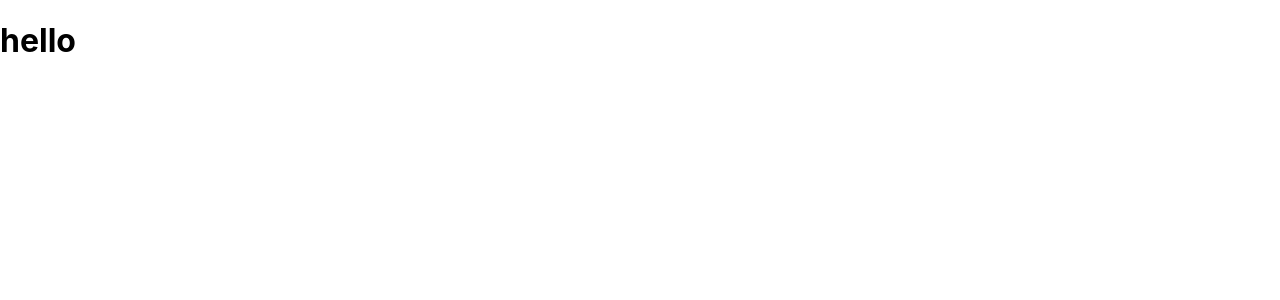
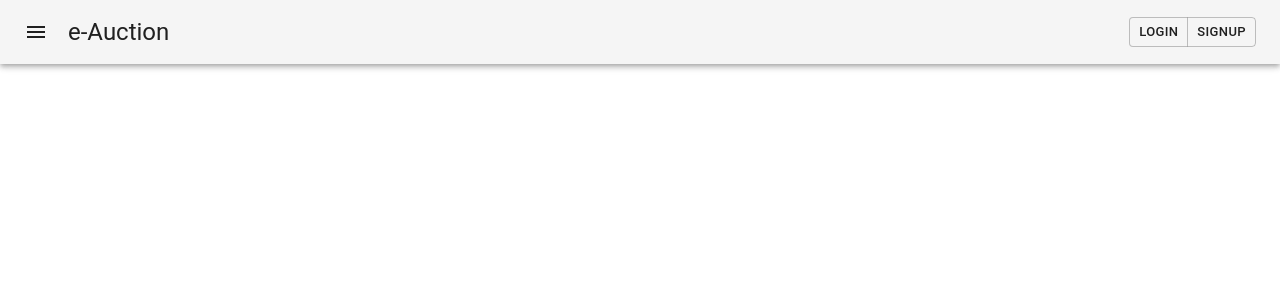
Before and after one commit to RR190701/e-Auction, a React (Create React App) app: page / in a window 1280 px wide. Shown: the top 300 px of the page. Built offline with nearby package versions, Linux system fonts and the light colour scheme.

Commit message:
added a nav-bar

```diff
--- a/package.json
+++ b/package.json
@@ -3,6 +3,8 @@
   "version": "0.1.0",
   "private": true,
   "dependencies": {
+    "@material-ui/core": "^4.11.2",
+    "@material-ui/icons": "^4.11.2",
     "@testing-library/jest-dom": "^5.11.9",
     "@testing-library/react": "^11.2.3",
     "@testing-library/user-event": "^12.6.0",
--- a/src/App.js
+++ b/src/App.js
@@ -1,12 +1,14 @@
 import React from "react";
-
+import TopMenu from "./components/TopMenu";
 
 const App = () => {
-  return (
-    <h1>
-    hello
-    </h1>
-  );
+
+ return(
+   <React.Fragment>
+     <TopMenu></TopMenu>
+   </React.Fragment>
+ );
+
 }
 
 export default App;
--- /dev/null
+++ b/src/components/TopMenu.js
@@ -0,0 +1,48 @@
+import React from 'react';
+import { makeStyles } from '@material-ui/core/styles';
+import AppBar from '@material-ui/core/AppBar';
+import Toolbar from '@material-ui/core/Toolbar';
+import Typography from '@material-ui/core/Typography';
+import Button from '@material-ui/core/Button';
+import IconButton from '@material-ui/core/IconButton';
+import MenuIcon from '@material-ui/icons/Menu';
+
+import ButtonGroup from '@material-ui/core/ButtonGroup';
+
+const useStyles = makeStyles((theme) => ({
+  root: {
+    flexGrow: 1,
+  },
+  menuButton: {
+    marginRight: theme.spacing(1),
+  },
+  title: {
+    flexGrow: 1,
+  },
+}));
+
+
+const TopMenu = () => {
+    const classes = useStyles();
+
+    return (
+  <div className={classes.root}>
+        <AppBar position="static" color="default">
+          <Toolbar>
+            <IconButton edge="start" className={classes.menuButton} color="inherit" aria-label="menu">
+              <MenuIcon />
+            </IconButton>
+            <Typography variant="h5" className={classes.title}>
+              e-Auction
+            </Typography>
+            <ButtonGroup size="small" aria-label="small outlined button group">
+  <Button>Login</Button>
+  <Button>Signup</Button>
+</ButtonGroup>
+          </Toolbar>
+        </AppBar>
+      </div>
+    );
+}
+
+export default TopMenu;
```
Also changed, not shown: 2 other files (tests, documents, lock files or other folders).
